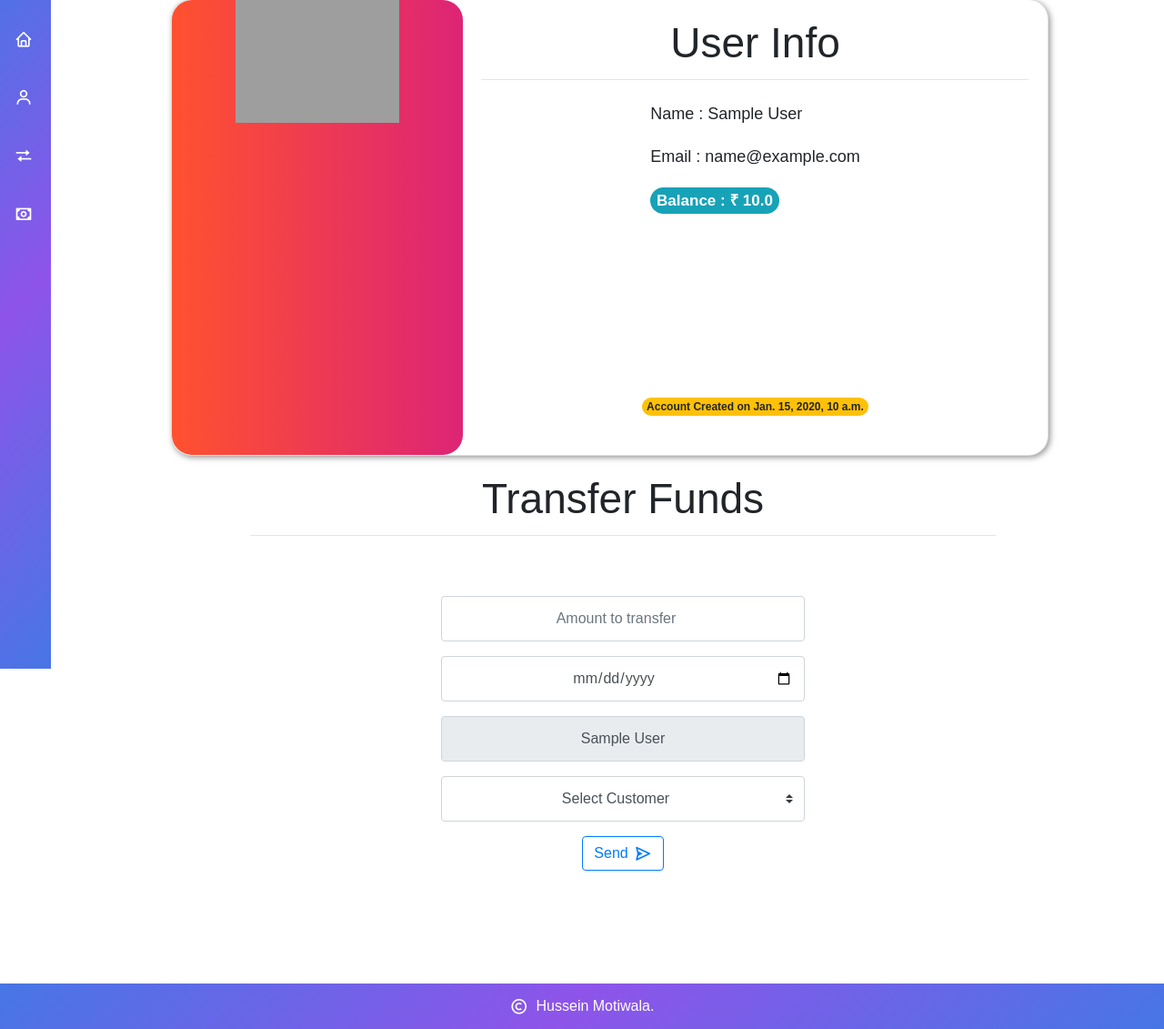
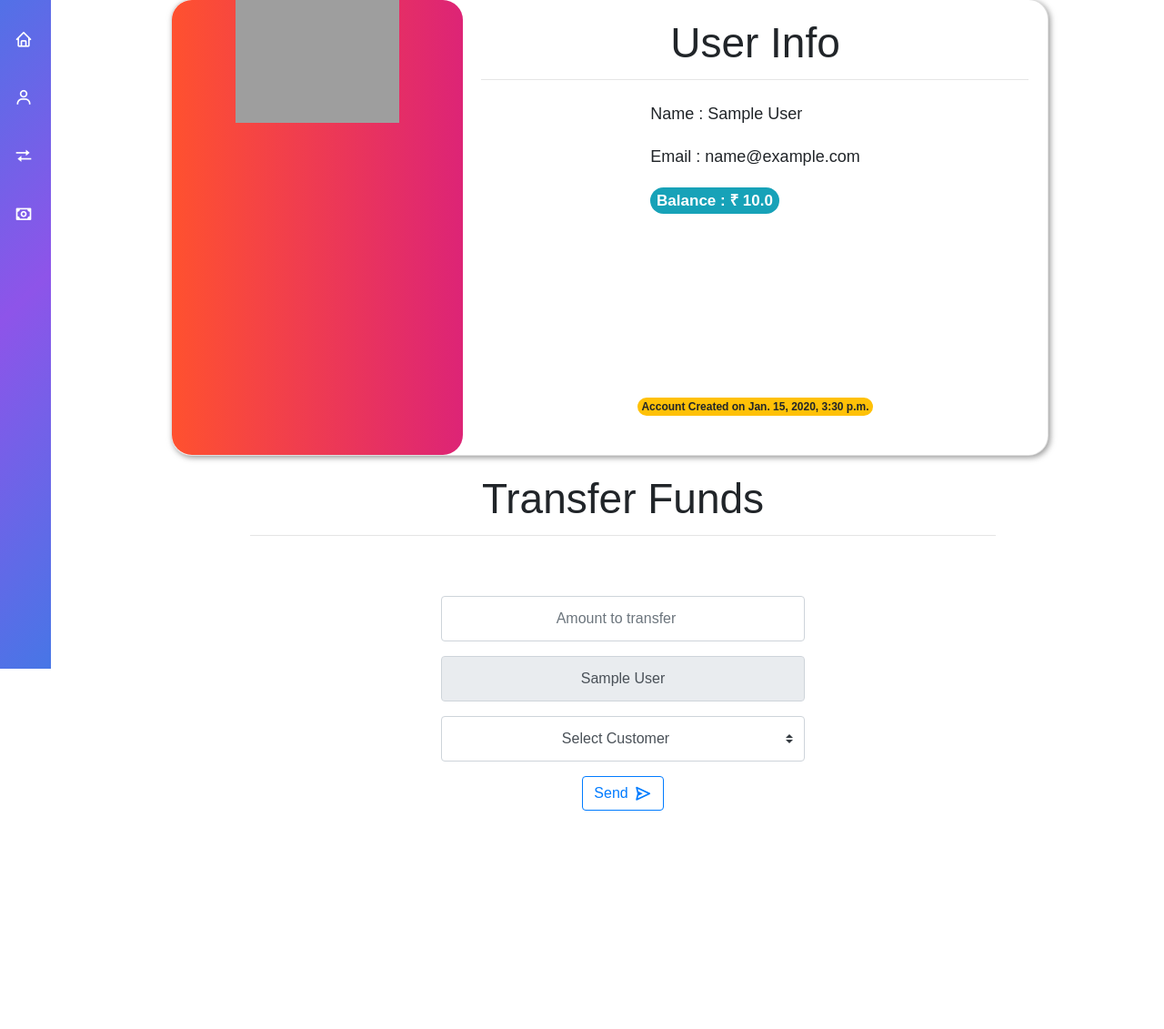
Before and after one commit to hussein-hub/Banking-System, a Django app: page /customers/1/ in a window 1280 px wide. Shown: the part 65-1196 px from the top of the page at 91% size. After the commit the page ends 956 px from the top, so only its background shows below. Run offline with Django 3.2, Linux system fonts and the light colour scheme; tables that the repository leaves empty hold one stand-in row (values such as "Sample post"); some web fonts are replaced; grey boxes are pictures that could not be loaded.

Commit message:
DateField -> DateTimeField in transaction model

```diff
--- a/bankingApp/settings.py
+++ b/bankingApp/settings.py
@@ -107,7 +107,7 @@
 
 LANGUAGE_CODE = 'en-us'
 
-TIME_ZONE = 'UTC'
+TIME_ZONE =  'Asia/Kolkata'
 
 USE_I18N = True
 
--- a/main/models.py
+++ b/main/models.py
@@ -14,7 +14,7 @@
 class transactions(models.Model):
     # id = models.AutoField(default=0, primary_key=True)
     amount = models.FloatField()
-    date = models.DateField(default=timezone.now)
+    date = models.DateTimeField(default=timezone.localtime(timezone.now()))
     fromUser = models.CharField(max_length=100)
     toUser = models.ForeignKey(customer, max_length=100, on_delete=models.CASCADE, related_name="toUser")
     def __str__(self):
--- a/main/templates/main/customer_detail.html
+++ b/main/templates/main/customer_detail.html
@@ -19,29 +19,6 @@
 {% endblock %} {% block style %}
 <link rel="stylesheet" href="{% static 'customer.css' %}" />
 <style>
-	.footer {
-		left: 0;
-		bottom: 0;
-		width: 100%;
-		background: linear-gradient(
-			315deg,
-			#4776e6 0%,
-			#8e54e9 51%,
-			#4776e6 100%
-		);
-		color: white;
-		text-align: center;
-	}
-
-	.footer_p {
-		height: 50px;
-		display: flex;
-		flex-direction: row;
-		flex-wrap: nowrap;
-		justify-content: center;
-		align-content: space-between;
-		align-items: center;
-	}
 	.badge {
 		padding: 0.35em 0.4em;
 	}
@@ -49,29 +26,21 @@
 {% endblock %} {% block title %} <title>{{sender.name}}</title> {% endblock %}
 {% block content %}
 
-<div
-	class="container"
-	style="padding-left: 5.5rem; padding-right: 1.75rem; margin-bottom: 5rem"
->
+<div class="container" style="padding-left: 5.5rem; padding-right: 1.75rem; margin-bottom: 5rem">
 	{% if messages %} {% for message in messages %}
 	<div class="alert alert-{{ message.tags }}">{{ message }}</div>
 	{% endfor %} {% endif %}
 	<div class="row row-content">
 		<div class="offset-lg-1 offset-md-1 col-lg-10 col-md-10">
-			<div
-				class="card"
-				style="
+			<div class="card" style="
 					border-radius: 22px;
 					box-shadow: 2px 2px 6px 0px rgba(118, 118, 118, 0.75);
 					-webkit-box-shadow: 2px 2px 6px 0px
 						rgba(118, 118, 118, 0.75);
 					-moz-box-shadow: 2px 2px 6px 0px rgba(118, 118, 118, 0.75);
-				"
-			>
+				">
 				<div class="row no-gutters">
-					<div
-						class="col-md-4"
-						style="
+					<div class="col-md-4" style="
 							height: 500px;
 							background-image: linear-gradient(
 								to right,
@@ -79,21 +48,15 @@
 								#dd2476 100%
 							);
 							border-radius: 22px;
-						"
-					>
-						<div
-							style="
+						">
+						<div style="
 								display: flex;
 								flex-direction: row;
 								flex-wrap: nowrap;
 								justify-content: center;
-							"
-						>
-							<img
-								style="width: 180px"
-								src="https://img.icons8.com/bubbles/100/000000/user.png"
-								alt="User-Profile-Image"
-							/>
+							">
+							<img style="width: 180px" src="https://img.icons8.com/bubbles/100/000000/user.png"
+								alt="User-Profile-Image" />
 						</div>
 					</div>
 					<div class="col-md-8" style="height: 500px">
@@ -103,33 +66,21 @@
 							</h5>
 							<hr />
 							<div class="profile-info">
-								<div
-									class="card-text my-4"
-									style="font-size: 18px"
-								>
+								<div class="card-text my-4" style="font-size: 18px">
 									<p>Name : {{sender.name}}</p>
 									<p style="margin-top: 20px">
 										Email : {{sender.email}}
 									</p>
-									<p
-										class="badge badge-pill badge-info"
-										style="
+									<p class="badge badge-pill badge-info" style="
 											margin-top: 20px;
 											font-size: 17px;
-										"
-									>
+										">
 										Balance : ₹ {{sender.balance}}
 									</p>
 								</div>
-								<div
-									class="card-text"
-									style="margin-top: 175px"
-								>
-									<small
-										class="badge badge-pill badge-warning"
-										>Account Created on
-										{{sender.dateCreated}}</small
-									>
+								<div class="card-text" style="margin-top: 175px">
+									<small class="badge badge-pill badge-warning">Account Created on
+										{{sender.dateCreated}}</small>
 								</div>
 							</div>
 						</div>
@@ -141,132 +92,79 @@
 	<div class="row" style="margin-left: 15px">
 		<div class="col-md-12" style="height: 500px">
 			<div class="card-body">
-				<h5
-					style="
+				<h5 style="
 						display: flex;
 						font-size: 46px;
 						flex-direction: row;
 						flex-wrap: nowrap;
 						justify-content: center;
-					"
-					class="card-title"
-				>
+					" class="card-title">
 					Transfer Funds
 				</h5>
 				<hr style="margin-left: 12.5%; width: 75%" />
-				<div
-					style="
+				<div style="
 						display: flex;
 						flex-direction: row;
 						flex-wrap: wrap;
 						justify-content: center;
-					"
-				>
-					<form
-						style="
+					">
+					<form style="
 							display: flex;
 							margin-top: 6%;
 							flex-direction: column;
 							flex-wrap: wrap;
 							align-items: center;
-						"
-						method="POST"
-					>
+						" method="POST">
 						{% csrf_token %} {% comment %}
-						<input
-							type="number"
-							name="amount"
-							step="0.01"
-							required=""
-							id="id_amount"
-							placeholder="Amount to transfer"
-						/>
+						<input type="number" name="amount" step="0.01" required="" id="id_amount"
+							placeholder="Amount to transfer" />
 						{% endcomment %}
 						<div class="form-group">
-							<input
-								style="
+							<input style="
 									width: 400px;
 									height: 50px;
 									text-align: center;
-								"
-								type="number"
-								name="amount"
-								step="0.01"
-								required=""
-								id="id_amount"
-								class="form-control"
-								placeholder="Amount to transfer"
-							/>
+								" type="number" name="amount" step="0.01" required="" id="id_amount" class="form-control"
+								placeholder="Amount to transfer" />
 						</div>
-						<div class="form-group">
-							<input
-								type="date"
-								style="
+						{% comment %} <div class="form-group">
+							<input type="date" style="
 									width: 400px;
 									height: 50px;
 									text-align: center;
-								"
-								name="date"
-								required=""
-								class="form-control"
-								id="id_date"
-							/>
-						</div>
+								" name="date" required="" class="form-control" id="id_date" />
+						</div> {% endcomment %}
 						<div class="form-group">
-							<input
-								style="
+							<input style="
 									width: 400px;
 									height: 50px;
 									text-align: center;
-								"
-								type="text"
-								name="fromUser"
-								step="0.01"
-								required=""
-								id="id_fromUser"
-								class="form-control"
-								value="{{sender.name}}"
-								disabled
-							/>
+								" type="text" name="fromUser" step="0.01" required="" id="id_fromUser" class="form-control"
+								value="{{sender.name}}" disabled />
 						</div>
-						<div
-							class="input-group mb-3"
-							style="
+						<div class="input-group mb-3" style="
 								width: 400px;
 								height: 50px;
 								text-align: center;
-							"
-						>
-							<select
-								style="
+							">
+							<select style="
 									width: 400px;
 									height: 50px;
 									text-align: center;
-								"
-								name="toUser"
-								class="custom-select"
-								id="id_toUser"
-							>
+								" name="toUser" class="custom-select" id="id_toUser">
 								<option selected>Select Customer</option>
 								{% for c in customers %}
 								<option value="{{c.id}}">{{c.name}}</option>
 								{% endfor %}
 							</select>
 						</div>
-						<button
-							style="
+						<button style="
 								display: flex;
 								flex-direction: row;
 								flex-wrap: nowrap;
 								align-items: center;
-							"
-							class="btn btn-outline-primary"
-							type="submit"
-						>
-							Send<i
-								style="margin-left: 6px"
-								class="bx bx-send nav_icon"
-							></i>
+							" class="btn btn-outline-primary" type="submit">
+							Send<i style="margin-left: 6px" class="bx bx-send nav_icon"></i>
 						</button>
 					</form>
 				</div>
@@ -274,10 +172,4 @@
 		</div>
 	</div>
 </div>
-{% endblock %} {% block footer %}
-<div class="footer">
-	<p class="footer_p">
-		<i class="bx bx-copyright nav_icon"></i>&nbsp; Hussein Motiwala.
-	</p>
-</div>
 {% endblock %}
```
Also changed, not shown: main/templates/main/customer.html (+13 -64 lines), main/templates/main/home.html (+0 -30 lines), main/templates/main/transaction.html (+0 -30 lines), main/templates/main/transfer.html (+0 -30 lines), main/migrations/0002_auto_20210809_1454.py (added), main/migrations/0003_auto_20210809_1456.py (added).
